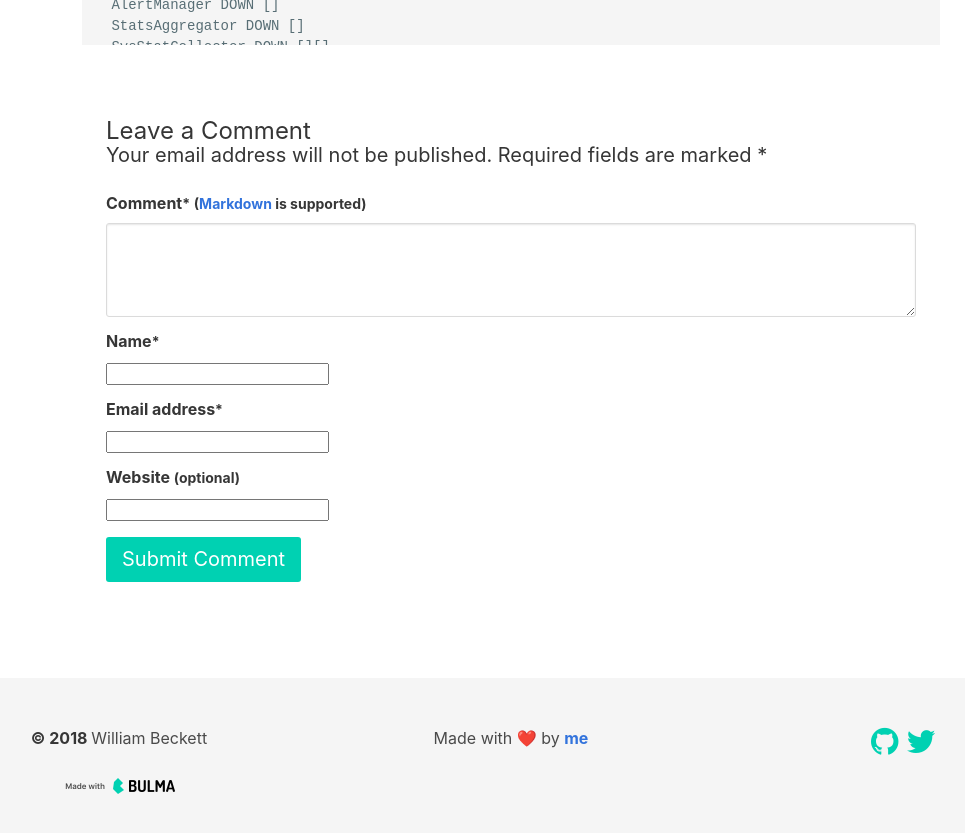
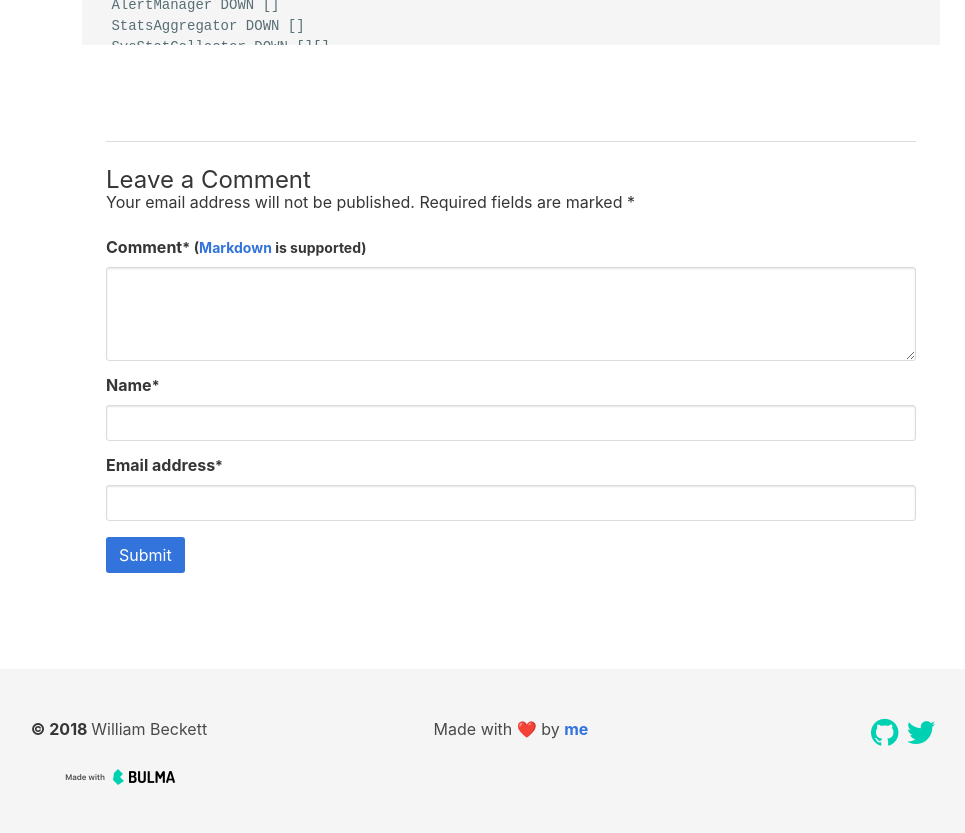
Before and after one commit to wjbeckett/blog, a Jekyll site: the page built from _posts/2017-07-20-stopping-nutanix-cluster.md, in a window 1280 px wide and 900 px high, scrolled down 685 px. Shown: the top 833 px of the window, without its empty margins (129-1094 px from the left). Built offline with Jekyll 4.4.1, drawn with Linux system fonts in a browser that asks for light colours.

Commit message:
updated comment form styling.

```diff
--- a/_includes/post_comments.html
+++ b/_includes/post_comments.html
@@ -20,8 +20,9 @@
     {% endif %}
 
     <!-- Start new comment form -->
+    <hr>
     <h1 class="title is-4">Leave a Comment</h1>
-    <h2 class="subtitle is-5">Your email address will not be published. Required fields are marked <span class="required">*</span></h2>
+    <h2 class="subtitle is-6">Your email address will not be published. Required fields are marked <span class="required">*</span></h2>
     <form id="comment-form" class="post_comments-form js-form form" method="post" action="https://api.staticman.net/v1/entry/{{ site.repository }}/{{ site.staticman.branch }}">
       <div class="field">
         <label class="label" for="comment-form-message">Comment<small class="required">*</small> <small>(<a href="https://daringfireball.net/projects/markdown/">Markdown</a> is supported)</small></label>
@@ -32,19 +33,13 @@
       <div class="field">
         <label class="label" for="comment-form-name">Name<small class="required">*</small></label>
         <div class="control">
-            <input type="text" id="comment-form-name" name="fields[name]" tabindex="2" />
+            <input class="input" type="text" id="comment-form-name" name="fields[name]" tabindex="2" />
         </div>
       </div>
       <div class="field">
         <label class="label" for="comment-form-email">Email address<small class="required">*</small></label>
         <div class="control">
-            <input type="email" id="comment-form-email" name="fields[email]" tabindex="3" />
-        </div>
-      </div>
-      <div class="field">
-        <label class="label" for="comment-form-url">Website <small>(optional)</small></label>
-        <div class="control">
-            <input type="url" id="comment-form-url" name="fields[url]" tabindex="4"/>
+            <input class="input" type="email" id="comment-form-email" name="fields[email]" tabindex="3" />
         </div>
       </div>
       <div class="field" class="hidden">
@@ -58,7 +53,7 @@
       <!-- End comment form alert messaging -->
       <div class="field">
           <div class="control">
-              <button class="button is-primary is-medium" type="submit" id="comment-form-submit" tabindex="5">Submit Comment</button>
+              <button class="button is-link" type="submit" id="comment-form-submit" tabindex="4">Submit</button>
           </div>
       </div>
     </form>
```
